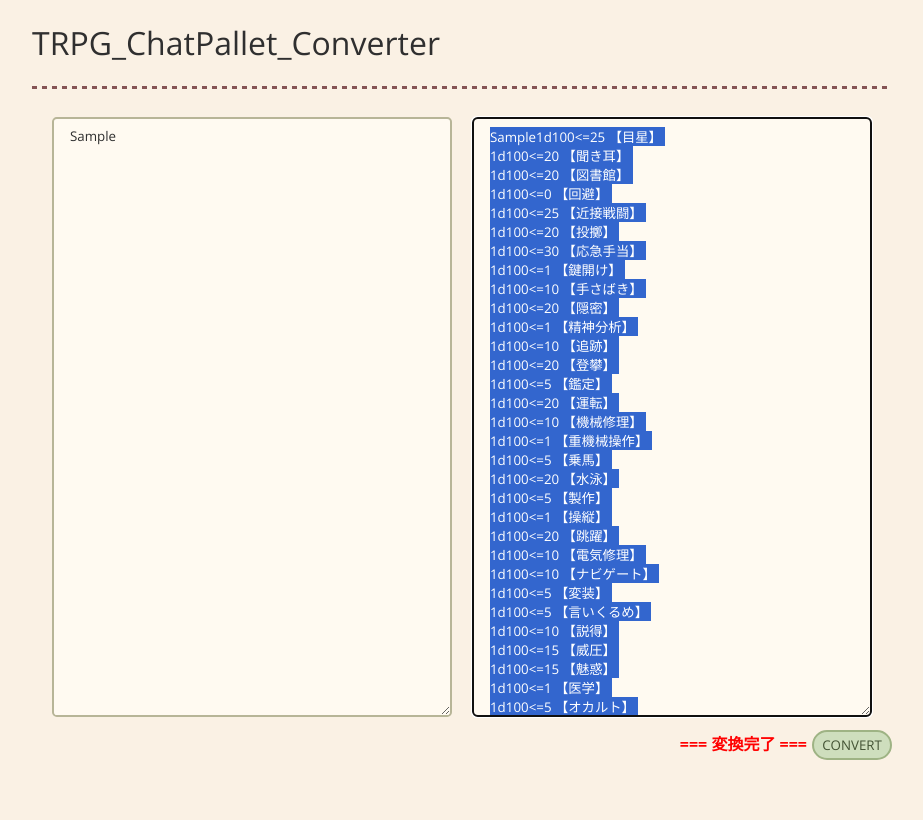
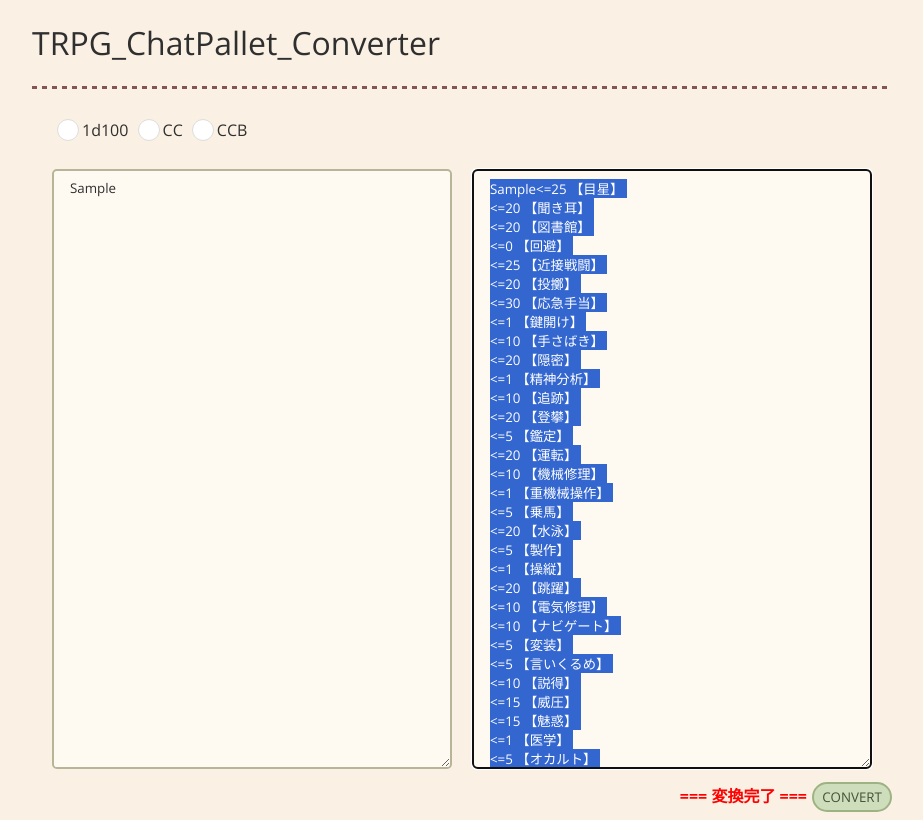
Before and after one commit to SIgMA620/trpg_chat_pallet_converter, a plain HTML site: page index.html in a window 1280 px wide. Both pictures are taken after typing "Sample" into the empty fields and a click on the button "CONVERT". Shown: the whole page, without its empty margins (178-1101 px from the left). Drawn offline with nearby package versions, Linux system fonts and the light colour scheme.

Commit message:
ラジオボタンで変換文字列を変更できる機能を追加

```diff
--- a/css/style.css
+++ b/css/style.css
@@ -14,6 +14,61 @@ hr {
 	background-image: linear-gradient(-90deg,
 	#FAF1E4 5px,#855454 5px);
 	background-size: 10px 10px;
+}
+
+.switch-wrapper {
+  margin: 30px 0 0 20px;
+}
+
+label {
+  position: relative;
+  cursor: pointer;
+  padding-left: 30px;
+}
+
+label::before,
+label::after {
+  content: "";
+  display: block;
+  border-radius: 50%;
+  position: absolute;
+  transform: translateY(-50%);
+  top: 50%;
+}
+
+label::before {
+  background-color: #fff;
+  border: 1px solid #ddd;
+  border-radius: 50%;
+  width: 20px;
+  height: 20px;
+  left: 5px;
+}
+
+label::after {
+  background-color: #9EB384;
+  border-radius: 50%;
+  opacity: 0;
+  width: 16px;
+  height: 16px;
+  left: 8px
+}
+
+input:checked + label::after {
+  opacity: 1;
+}
+
+.visually-hidden {
+ position: absolute;
+ white-space: nowrap;
+ border: 0;
+ clip: rect(0 0 0 0);
+ clip-path: inset(50%);
+ overflow: hidden;
+ height: 1px;
+ width: 1px;
+ margin: -1px;
+ padding: 0;
 }
 
 .textarea-wrapper {
--- a/index.html
+++ b/index.html
@@ -23,6 +23,16 @@
             <h1>TRPG_ChatPallet_Converter</h1>
             <hr>
         </div>
+
+        <div class="switch-wrapper">
+            <input  class="visually-hidden" type="radio" name="convert_string" id="1d100"  value="1d100"  />
+            <label for="1d100">1d100</label>
+            <input class="visually-hidden" type="radio" name="convert_string" id="cc" value="CC"/>
+            <label for="cc">CC</label>
+            <input class="visually-hidden" type="radio" name="convert_string" id="ccb" value="CCB" />
+            <label for="ccb">CCB</label>
+        </div>
+
         <div class="textarea-wrapper">
             <div class="textarea-element"><textarea placeholder="paste ChatPallet" id="input_txt"></textarea></div>
             <div class="textarea-element"><textarea placeholder="print converted text here" readonly id="result_txt"></textarea></div>
--- a/js/index.js
+++ b/js/index.js
@@ -67,13 +67,29 @@ const DEFAULT_GUN_TECH_VAL = {
 
 const ALL_TECH_LIST = [DEFAULT_TECH_VAL, DEFAULT_BATTLE_TECH_VAL, DEFAULT_GUN_TECH_VAL];
 
-function convertStr(str) {
-    let ret_str = str.replaceAll("CC", "1d100");
+function getRadioValue(stringRadio){
+    let checkValue = '';
+    let len = stringRadio.length;
+
+    for (let i = 0; i < len; i++){
+      if (stringRadio.item(i).checked){
+        checkValue = stringRadio.item(i).value;
+      }
+    }
+
+    return checkValue
+}
+
+function convertStr(str, convertString) {
+    let ret_str = str;
+    ret_str = ret_str.replaceAll("CC", "1d100");
+    ret_str = ret_str.replaceAll("CCB", "1d100");
+    ret_str = ret_str.replaceAll("1d100", convertString);
 
     for (let tech_list_index in ALL_TECH_LIST) {
         for (let key in ALL_TECH_LIST[tech_list_index]) {
             if (ret_str.indexOf(key) === -1) {
-                ret_str = ret_str + `1d100<=${ALL_TECH_LIST[tech_list_index][key]} 【${key}】\n`
+                ret_str = ret_str + `${convertString}<=${ALL_TECH_LIST[tech_list_index][key]} 【${key}】\n`
             }
         }
         console.log(ALL_TECH_LIST[tech_list_index]);
@@ -81,12 +97,16 @@ function convertStr(str) {
 
     return ret_str;
 }
+
 $(function() {
     $('#convert_button').on('click', function() {
         let str =$('#input_txt').val();
+        let result_text_area_object = $('#result_txt');
 
-        let result_text_area_object = $('#result_txt');
-        result_text_area_object.val(convertStr(str));
+        let stringRadio = document.getElementsByName('convert_string');
+        let convertString = getRadioValue(stringRadio);
+
+        result_text_area_object.val(convertStr(str, convertString));
         result_text_area_object.select();
         document.execCommand("Copy");
 
```
